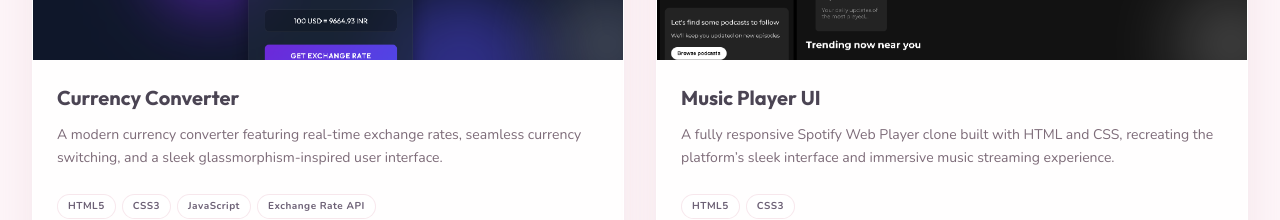
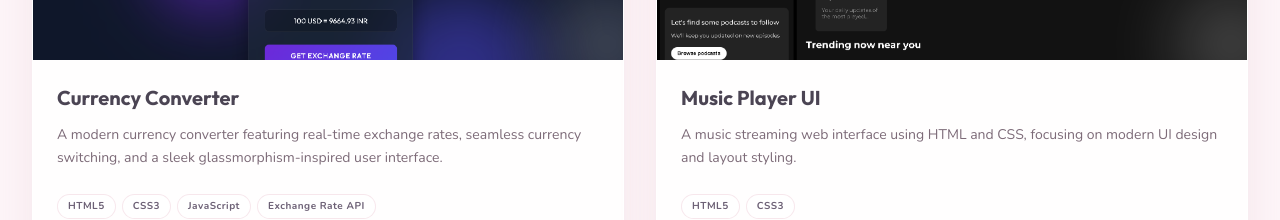
Before and after one commit to ashitajha10/Portfolio, a React (Vite) app: page / in a window 1280 px wide. Shown: the part 3400-3620 px from the top of the page. Built offline with nearby package versions, Linux system fonts and the light colour scheme.

Commit message:
docs: update Music Player UI project description

```diff
--- a/src/sections/Projects.jsx
+++ b/src/sections/Projects.jsx
@@ -68,7 +68,7 @@ const PROJECTS = [
     id: 6,
     title: 'Music Player UI',
     category: 'web',
-    desc: 'A fully responsive Spotify Web Player clone built with HTML and CSS, recreating the platform’s sleek interface and immersive music streaming experience.',
+    desc: 'A music streaming web interface using HTML and CSS, focusing on modern UI design and layout styling.',
     tech: ['HTML5', 'CSS3'],
     gitLink: 'https://github.com/ashitajha10/Music-Player-UI',
     demoLink: 'https://ashitajha10.github.io/Music-Player-UI/',
```
